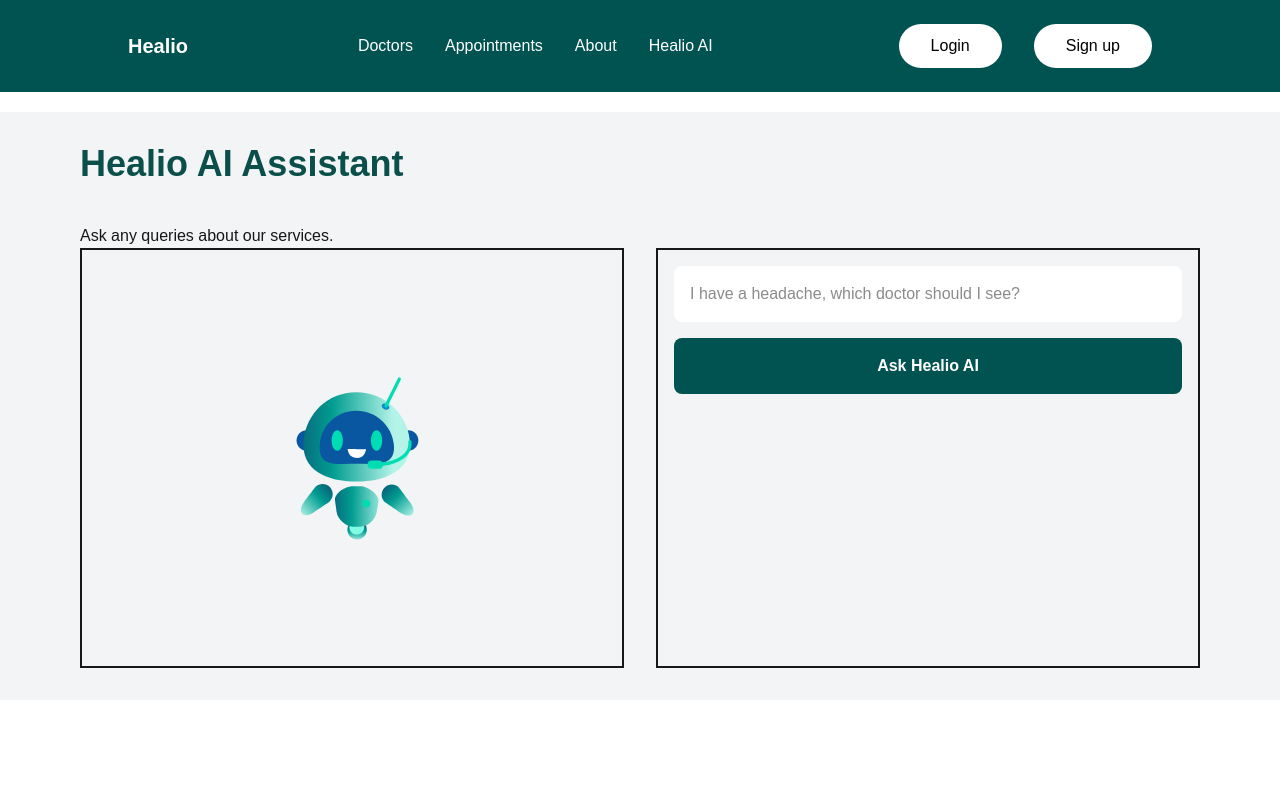
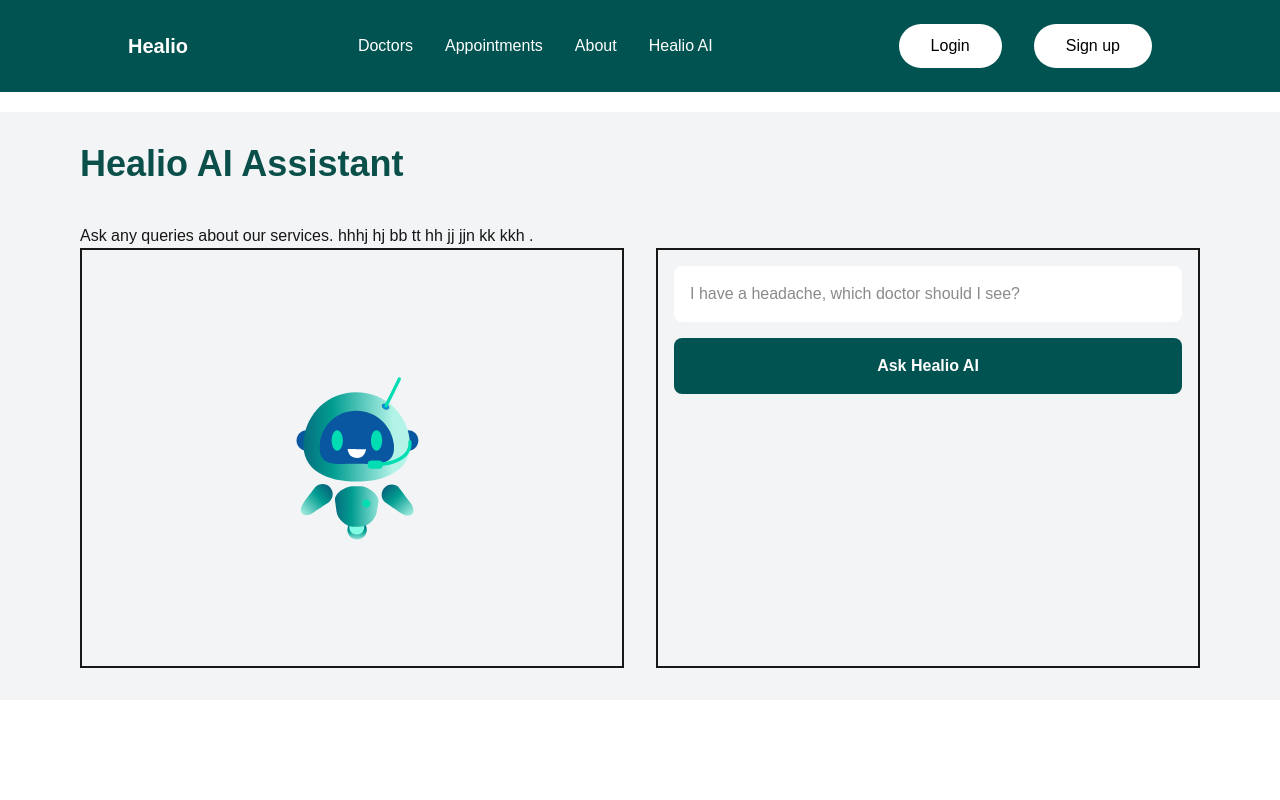
Before and after one commit to jui9797/Healio, a Next.js app: page /healioAi in a window 1280 px wide. Shown: the top 800 px of the page. Built offline with nearby package versions, Linux system fonts and the light colour scheme; no server answers.

Commit message:
add some test

```diff
--- a/src/app/healioAi/AiAssistant.jsx
+++ b/src/app/healioAi/AiAssistant.jsx
@@ -37,7 +37,9 @@ const AiAssistant = () => {
       <h2 className="text-2xl lg:text-4xl font-bold text-teal-900 mb-10">
         Healio AI Assistant
       </h2>
-      <p>Ask any queries about our services. </p>
+      <p>
+        Ask any queries about our services. hhhj hj bb tt hh jj jjn kk kkh .{" "}
+      </p>
       <div className="grid grid-cols-1 lg:grid-cols-2 gap-8">
         {/* lottie */}
         <div className="border-2 flex justify-center items-center p-4">
```
